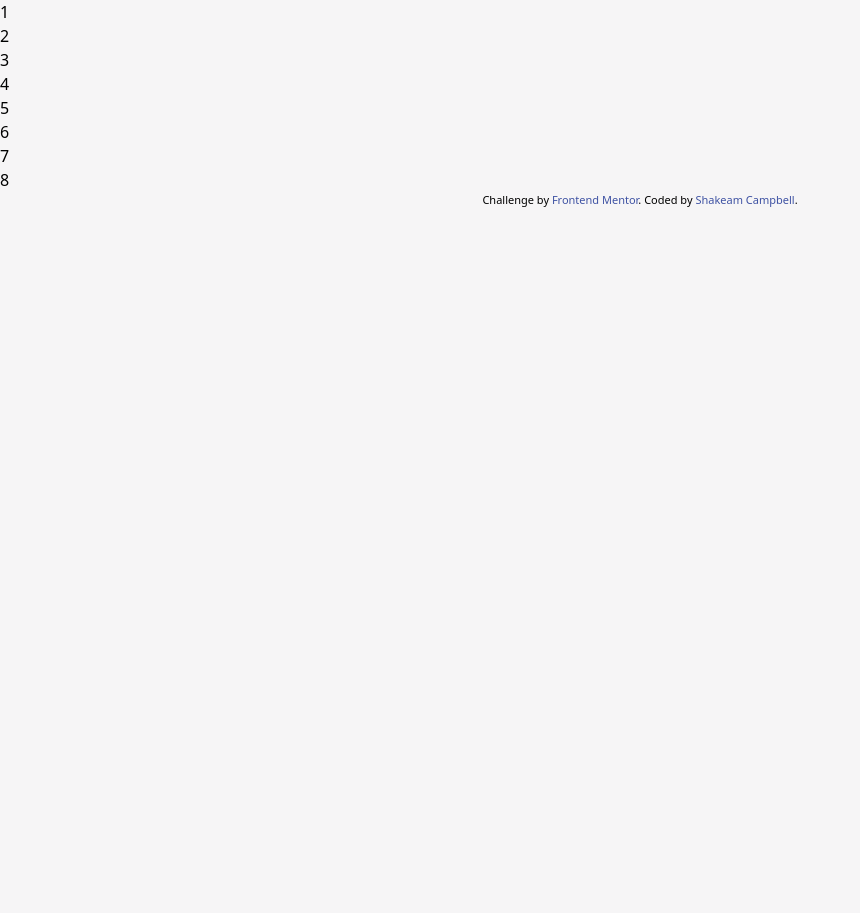
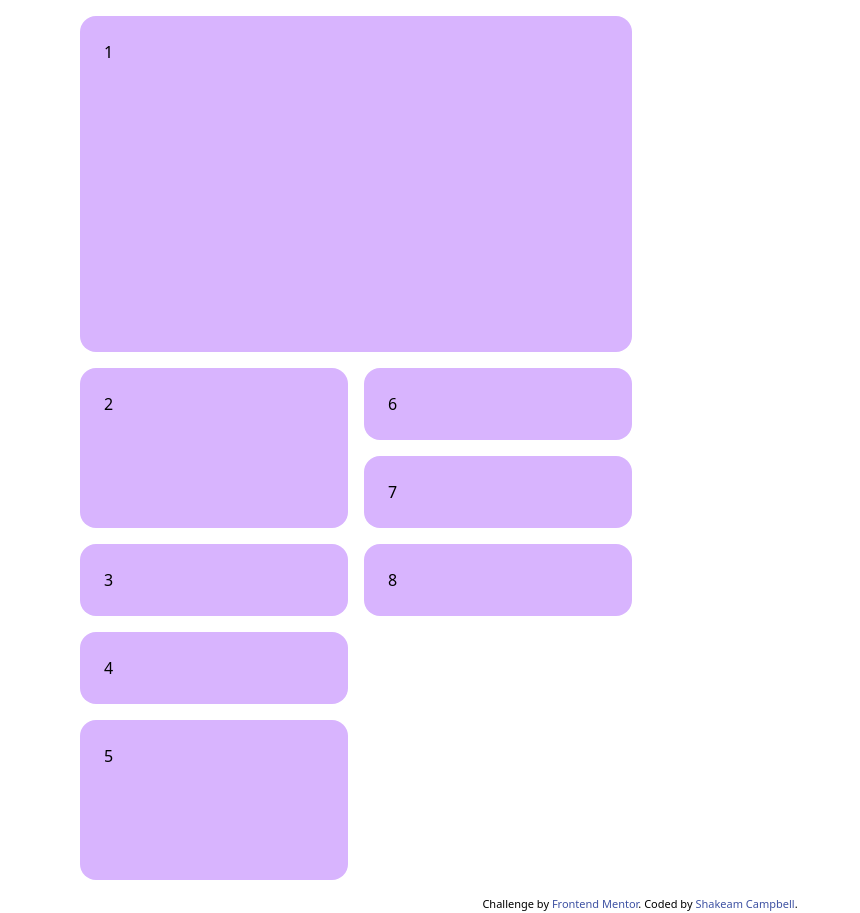
Before and after one commit to shakec/sba3DesDev, a plain HTML site: page index.html in a window 1280 px wide. Shown: the whole page, without its empty margins (0-860 px from the left). Before the commit the page ends 800 px from the top, so only its background shows below. Drawn offline with nearby package versions, Linux system fonts and the light colour scheme.

Commit message:
Making progress on the grid in the medium size

```diff
--- a/index.html
+++ b/index.html
@@ -19,17 +19,17 @@
   <title>Frontend Mentor | Bento grid</title>
 </head>
 
-<body class="bg-[#F6F5F6] font-[DM Sans] ">
+<body id="bg-[#F6F5F6] font-[DM Sans] px-[160px]">
 
-  <main id="container">
-    <section class="card1">1</section>
-    <section class="card2">2</section>
-    <section class="card3">3</section>
-    <section class="card4">4</section>
-    <section class="card5">5</section>
-    <section class="card6">6</section>
-    <section class="card7">7</section>
-    <section class="card8">8</section>
+  <main id="container" class="mx-auto w-full max-w-6xl grid grid-cols-1 gap-4 p-4 md:grid-cols-2 grid-flow-col grid-rows-10 lg:grid-cols-4">
+    <section id="card1" class="rounded-2xl bg-purple-300 p-6 md:col-span-2 row-span-4">1</section>
+    <section id="card2" class="rounded-2xl bg-purple-300 p-6 md:row-span-2">2</section>
+    <section id="card3" class="rounded-2xl bg-purple-300 p-6">3</section>
+    <section id="card4" class="rounded-2xl bg-purple-300 p-6">4</section>
+    <section id="card5" class="rounded-2xl bg-purple-300 p-6 md:row-span-2">5</section>
+    <section id="card6" class="rounded-2xl bg-purple-300 p-6">6</section>
+    <section id="card7" class="rounded-2xl bg-purple-300 p-6">7</section>
+    <section id="card8" class="rounded-2xl bg-purple-300 p-6">8</section>
   </main>
 
 <!-- Create and schedule content quicker.
```
Also changed, not shown: 1 other file.
